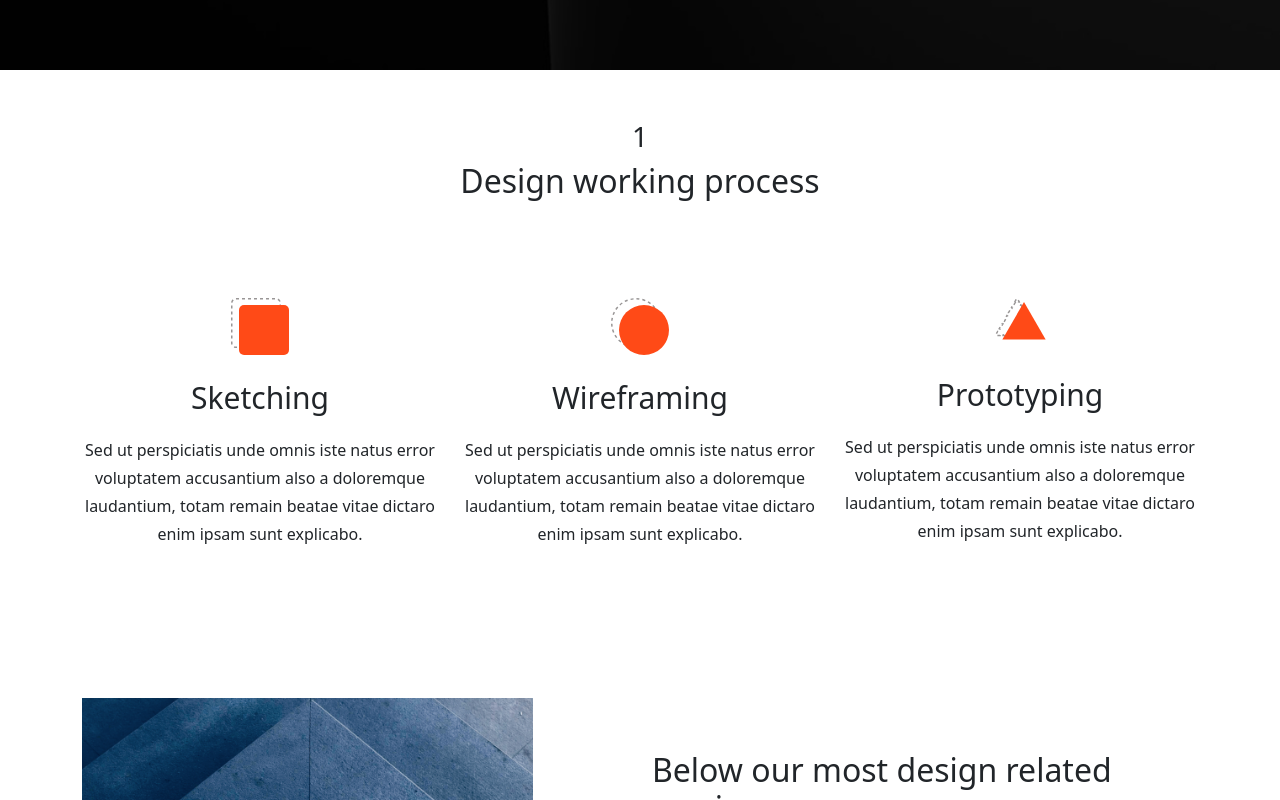
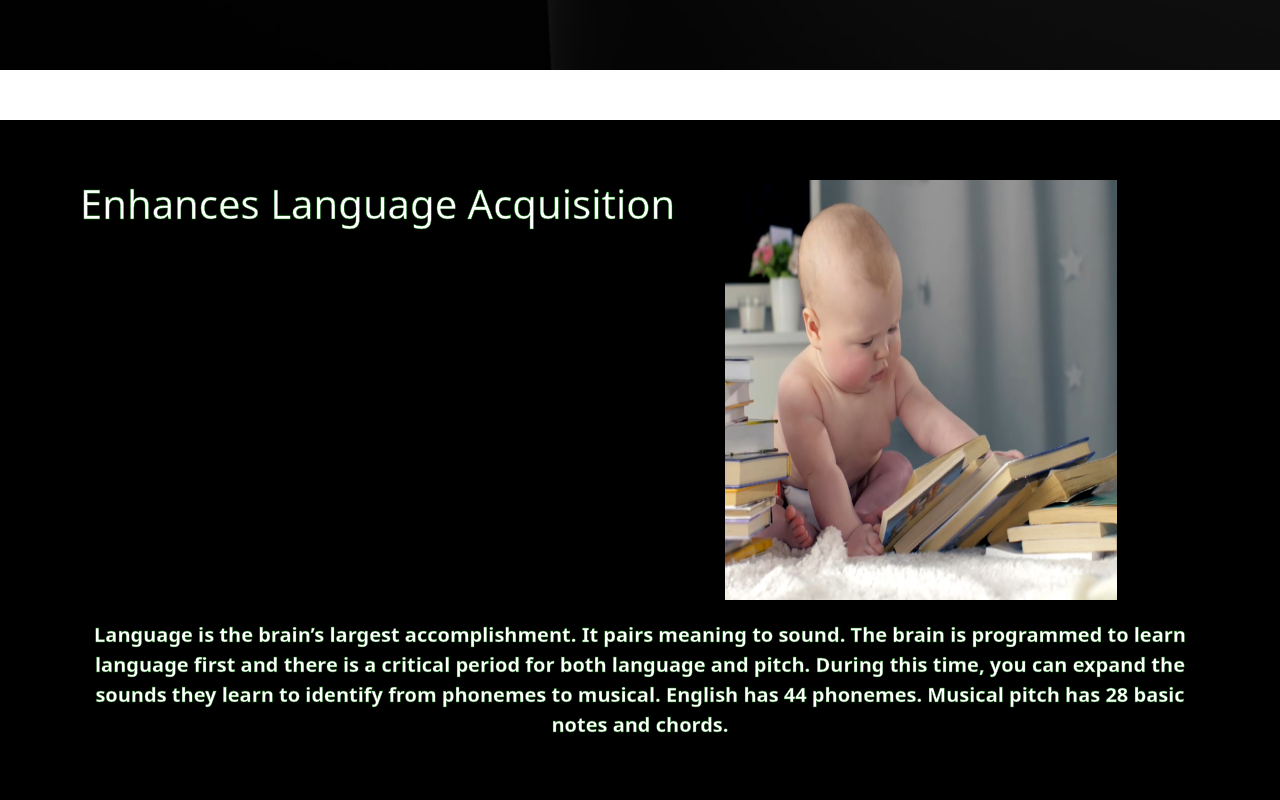
Before and after one commit to ashok2630/arino-react, a React (Create React App) app: page /service/1 in a window 1280 px wide. Shown: the part 420-1220 px from the top of the page. Built offline with nearby package versions, Linux system fonts and the light colour scheme.

Commit message:
Add .gitattributes to normalize line endings

```diff
--- a/src/components/Pages/Home.jsx
+++ b/src/components/Pages/Home.jsx
@@ -127,7 +127,7 @@ export default function Home() {
                 <Div className="col-lg-3 col-sm-6">
                   <Card
                     title="Enhances Language Acquisition"
-                    link='/service/enhances-language-acquisition'
+                    link='/service/1'
                     src="/images/service_1.jpeg"
                     alt="Service"
                   />
@@ -137,7 +137,7 @@ export default function Home() {
                 <Div className="col-lg-3 col-sm-6">
                   <Card
                     title="Double Their Synaptic Architecture"
-                    link='/service/double-their-synaptic-architecture'
+                    link='/service/2'
                     src="/images/service_2.gif"
                     alt="Service"
                   />
@@ -146,7 +146,7 @@ export default function Home() {
                 <Div className="col-lg-3 col-sm-6">
                   <Card
                     title="Create A Musical Prodigy"
-                    link='/service/create-a-musical-prodigy'
+                    link='/service/3'
                     src="/images/service_3.jpeg"
                     alt="Service"
                   />
@@ -156,7 +156,7 @@ export default function Home() {
                 <Div className="col-lg-3 col-sm-6">
                   <Card
                     title="It Is Easy & Automatic"
-                    link='/service/it-is-easy-&-automatic'
+                    link='/service/4'
                     src="/images/service_4.gif"
                     alt="Service"
                   />
--- a/src/components/Pages/ServiceDetailsPage.jsx
+++ b/src/components/Pages/ServiceDetailsPage.jsx
@@ -11,12 +11,47 @@ import SectionHeading from '../SectionHeading'
 import TestimonialSlider from '../Slider/TestimonialSlider'
 import Spacing from '../Spacing'
 
+const services = [
+  {
+    id: 1,
+    src: "/images/service_1.jpeg",
+    details: "Enhances Language Acquisition",
+    details2: "Language is the brain’s largest accomplishment. It pairs meaning to sound. The brain is programmed to learn language first and there is a critical period for both language and pitch. During this time, you can expand the sounds they learn to identify from phonemes to musical. English has 44 phonemes. Musical pitch has 28 basic notes and chords.",
+  },
+  {
+    id: 2,
+    src: "/images/service_2.gif",
+    details: "Double Their Synaptic Architecture",
+    details2:
+      "The developing brain is expanding its neural connections at the blazing pace of hundreds of thousands per second! It cannot “Not Learn” when exposed to novel stimulation. Repeated pairing of musical notes with their image, must be uploaded just like language! Adding these associations, doubles their library of identifiable sounds.",
+  },
+  {
+    id: 3,
+    src: "/images/service_3.jpeg",
+    details: "Create A Musical Prodigy",
+    details2: "Pitch recognition is acquired at the same time as language. History shows that musical prodigies are introduced to music early. Start your child’s musical career as soon as they can focus their eyes.",
+  },
+  {
+    id: 4,
+    src: "/images/service_4.gif",
+    details: "It Is Easy & Automatic",
+    details2: "We have created a library of amazingly entertaining videos that will entertain any child. They are learning through subconscious repetition. Simply tap play or refine their session to even adjust for individual notes and even mood.",
+  },
+
+];
+
 export default function ServiceDetailsPage() {
   pageTitle('Service Details');
   const params = useParams();
   useEffect(() => {
     window.scrollTo(0, 0)
   }, [])
+
+  let stringid  = useParams().serviceDetailsId;
+  let id = stringid-1;
+  console.log("stringid",stringid);
+  console.log("id",id);
+
   return (
     <>
       <PageHeading
@@ -25,13 +60,29 @@ export default function ServiceDetailsPage() {
         pageLinkText={params.serviceDetailsId}
       />
       <Spacing lg='145' md='80'/>
+
+{/* service detail */}
+      <Div className="serviceDetailsContent">
+          <Div className="serviceDetailsTop">
+            <h1>{services[id].details}</h1>
+            <img
+              src={services[id].src}
+              alt={services[id].details}
+              className="img-fluid"
+            />
+          </Div>
+            <p>{services[id].details2}</p>
+          </Div>
+
+
       <Div className="container service-detail">
-        <SectionHeading
+        {/* <SectionHeading
           title='Design working process'
           subtitle={params.serviceDetailsId}
-          variant='cs-style1 text-center'/>
+          variant='cs-style1 text-center'/> */}
         <Spacing lg='90' md='45'/>
         <Div className="row">
+
           <Div className="col-lg-4">
             <IconBox
               icon='/images/icons/service_icon_1.svg'
--- a/src/components/Pages/ServicesPage.jsx
+++ b/src/components/Pages/ServicesPage.jsx
@@ -40,7 +40,7 @@ export default function ServicesPage() {
                 <Div className='col-lg-3 col-sm-6'>
                   <Card
                     title="Enhances Language Acquisition"
-                    link='/service/enhances-language-acquisition'
+                    link='/service/1'
                     src='/images/service_1.jpeg'
                     alt='Service'
                   />
@@ -50,7 +50,7 @@ export default function ServicesPage() {
                 <Div className='col-lg-3 col-sm-6'>
                   <Card
                      title="Double Their Synaptic Architecture"
-                    link='/service/double-their-synaptic-architecture'
+                    link='/service/2'
                     src='/images/service_2.gif'
                     alt='Service'
                   />
@@ -59,7 +59,7 @@ export default function ServicesPage() {
                 <Div className='col-lg-3 col-sm-6'>
                   <Card
                     title="Create A Musical Prodigy"
-                    link='/service/create-a-musical-prodigy'
+                    link='/service/3'
                     src='/images/service_3.jpeg'
                     alt='Service'
                   />
@@ -69,7 +69,7 @@ export default function ServicesPage() {
                 <Div className='col-lg-3 col-sm-6'>
                   <Card
                     title="It Is Easy & Automatic"
-                    link='/service/it-is-easy-&-automatic'
+                    link='/service/4'
                     src='/images/service_4.gif'
                     alt='Service'
                   />
--- a/src/components/ServiceList/servicelist.scss
+++ b/src/components/ServiceList/servicelist.scss
@@ -287,3 +287,29 @@ ol.breadcrumb.text-uppercase :nth-child(1)
 .container.service-detail h3 {
   text-transform: uppercase;
 }
+.serviceDetailsTop {
+  display: flex;
+  gap: 50px;
+  align-items: flex-start;
+}
+.serviceDetailsTop img {
+  width: 35%;
+  height: 420px;
+}
+.serviceDetailsContent {
+  padding: 60px 80px;
+  color: white;
+  background: black;
+}
+.serviceDetailsContent p {
+  font-size: 20px;
+  text-align: center;
+  -webkit-text-stroke: 0.3px green;
+  font-weight: 600;
+  margin-top: 20px;
+  margin-bottom: 0;
+}
+.serviceDetailsTop h1
+{
+  -webkit-text-stroke: 0.4px green;
+}
```
Also changed, not shown: 1 other file (tests, documents, lock files or other folders).
